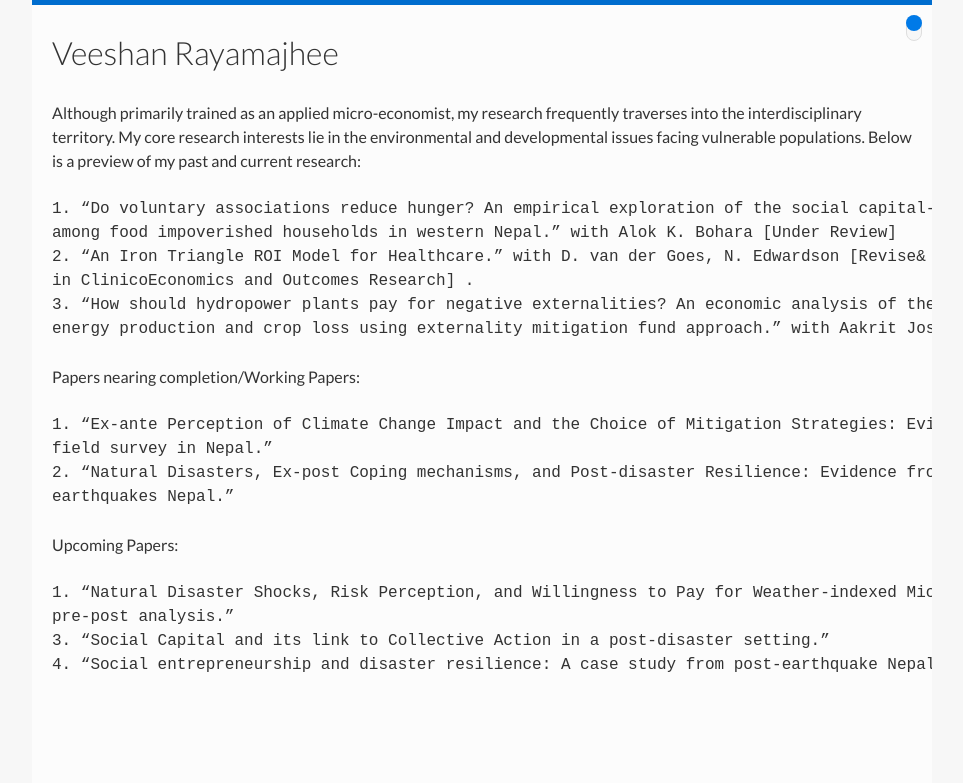
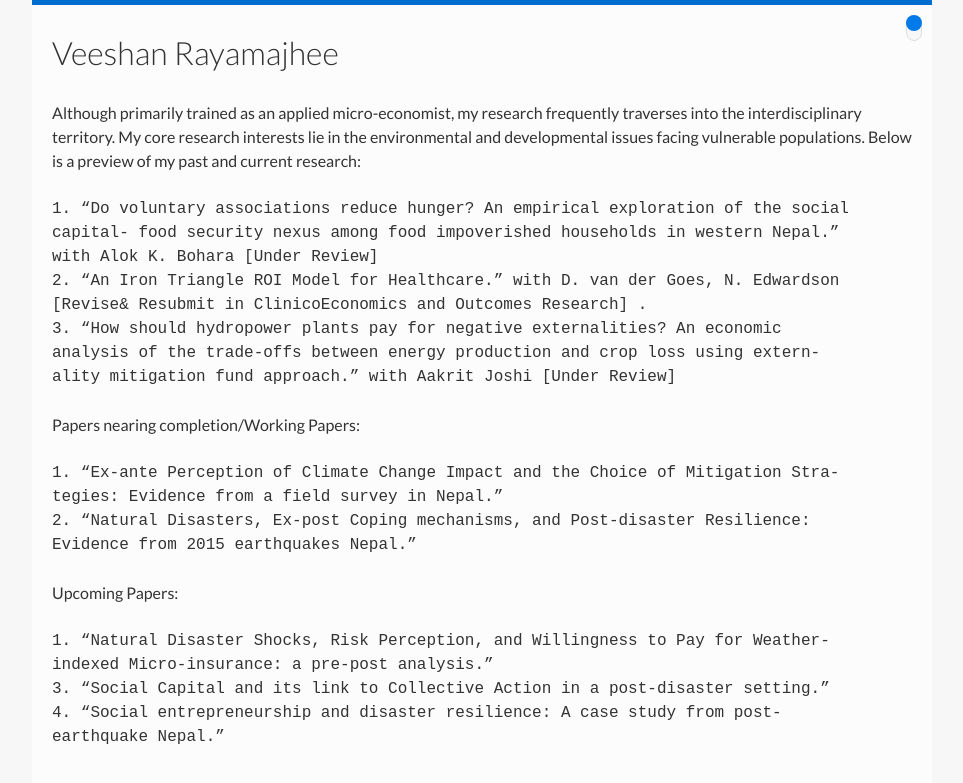
Before and after one commit to veeshanr/veeshanr.github.io, a Jekyll site: the page built from pages/research.md, in a window 1280 px wide. Shown: the top 783 px of the page, without its empty margins (158-1121 px from the left). Built offline with Jekyll 4.4.1, drawn with Linux system fonts in a browser that asks for light colours.

Commit message:
Update research.md

```diff
--- a/pages/research.md
+++ b/pages/research.md
@@ -9,23 +9,26 @@ Veeshan Rayamajhee
 
 Although primarily trained as an applied micro-economist, my research frequently traverses into the interdisciplinary territory. My core research interests lie in the environmental and developmental issues facing vulnerable populations. Below is a preview of my past and current research:
 
-	1. “Do voluntary associations reduce hunger? An empirical exploration of the social capital- food security nexus
-	among food impoverished households in western Nepal.” with Alok K. Bohara [Under Review]
-	2. “An Iron Triangle ROI Model for Healthcare.” with D. van der Goes, N. Edwardson [Revise& Resubmit
-	in ClinicoEconomics and Outcomes Research] .
-	3. “How should hydropower plants pay for negative externalities? An economic analysis of the trade-offs between
-	energy production and crop loss using externality mitigation fund approach.” with Aakrit Joshi [Under Review]
+	1. “Do voluntary associations reduce hunger? An empirical exploration of the social
+	capital- food security nexus among food impoverished households in western Nepal.”
+	with Alok K. Bohara [Under Review]
+	2. “An Iron Triangle ROI Model for Healthcare.” with D. van der Goes, N. Edwardson
+	[Revise& Resubmit in ClinicoEconomics and Outcomes Research] .
+	3. “How should hydropower plants pay for negative externalities? An economic
+	analysis of the trade-offs between energy production and crop loss using extern-
+	ality mitigation fund approach.” with Aakrit Joshi [Under Review]
 
 Papers nearing completion/Working Papers:
 
-	1. “Ex-ante Perception of Climate Change Impact and the Choice of Mitigation Strategies: Evidence from a
-	field survey in Nepal.”
-	2. “Natural Disasters, Ex-post Coping mechanisms, and Post-disaster Resilience: Evidence from 2015
-	earthquakes Nepal.”
+	1. “Ex-ante Perception of Climate Change Impact and the Choice of Mitigation Stra-
+	tegies: Evidence from a field survey in Nepal.”
+	2. “Natural Disasters, Ex-post Coping mechanisms, and Post-disaster Resilience:
+	Evidence from 2015 earthquakes Nepal.”
 
 Upcoming Papers:
 
-	1. “Natural Disaster Shocks, Risk Perception, and Willingness to Pay for Weather-indexed Micro-insurance: a
-	pre-post analysis.”
+	1. “Natural Disaster Shocks, Risk Perception, and Willingness to Pay for Weather-
+	indexed Micro-insurance: a pre-post analysis.”
 	3. “Social Capital and its link to Collective Action in a post-disaster setting.”
-	4. “Social entrepreneurship and disaster resilience: A case study from post-earthquake Nepal.”
+	4. “Social entrepreneurship and disaster resilience: A case study from post-
+	earthquake Nepal.”
```
